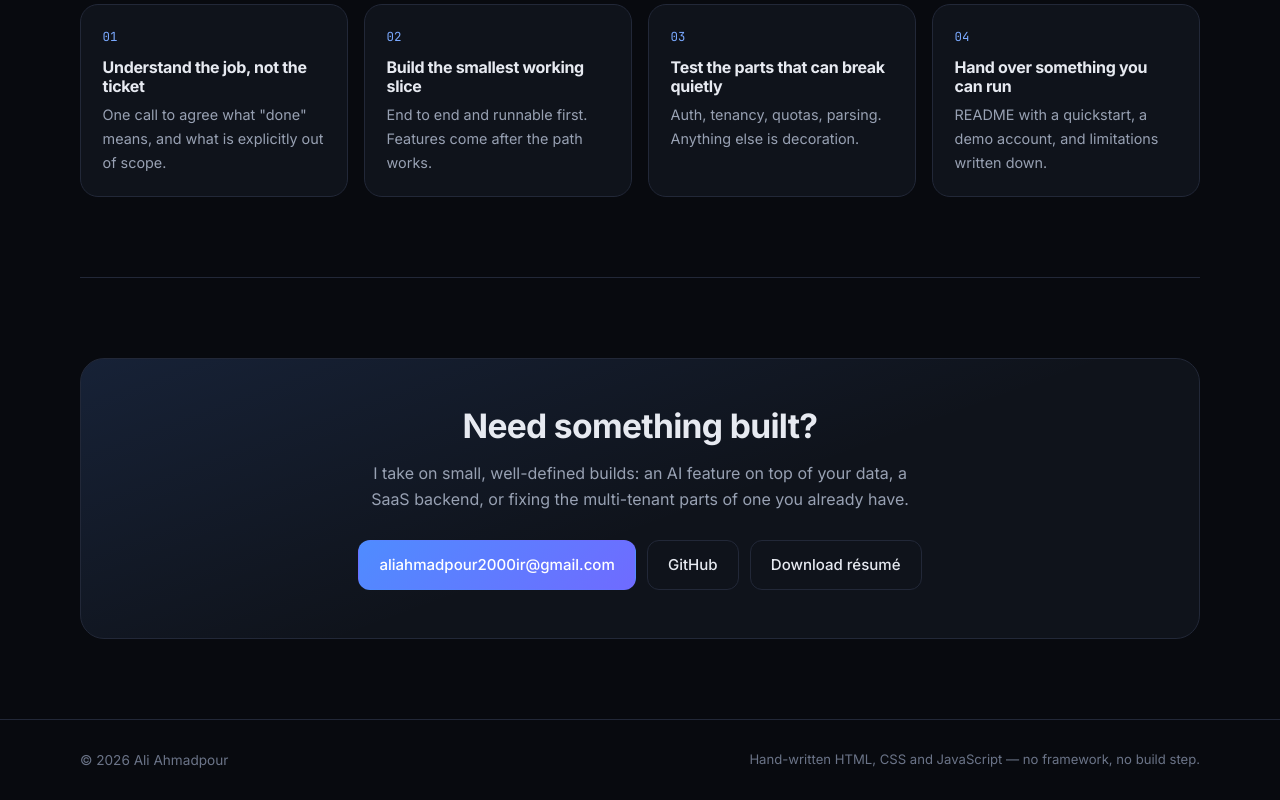
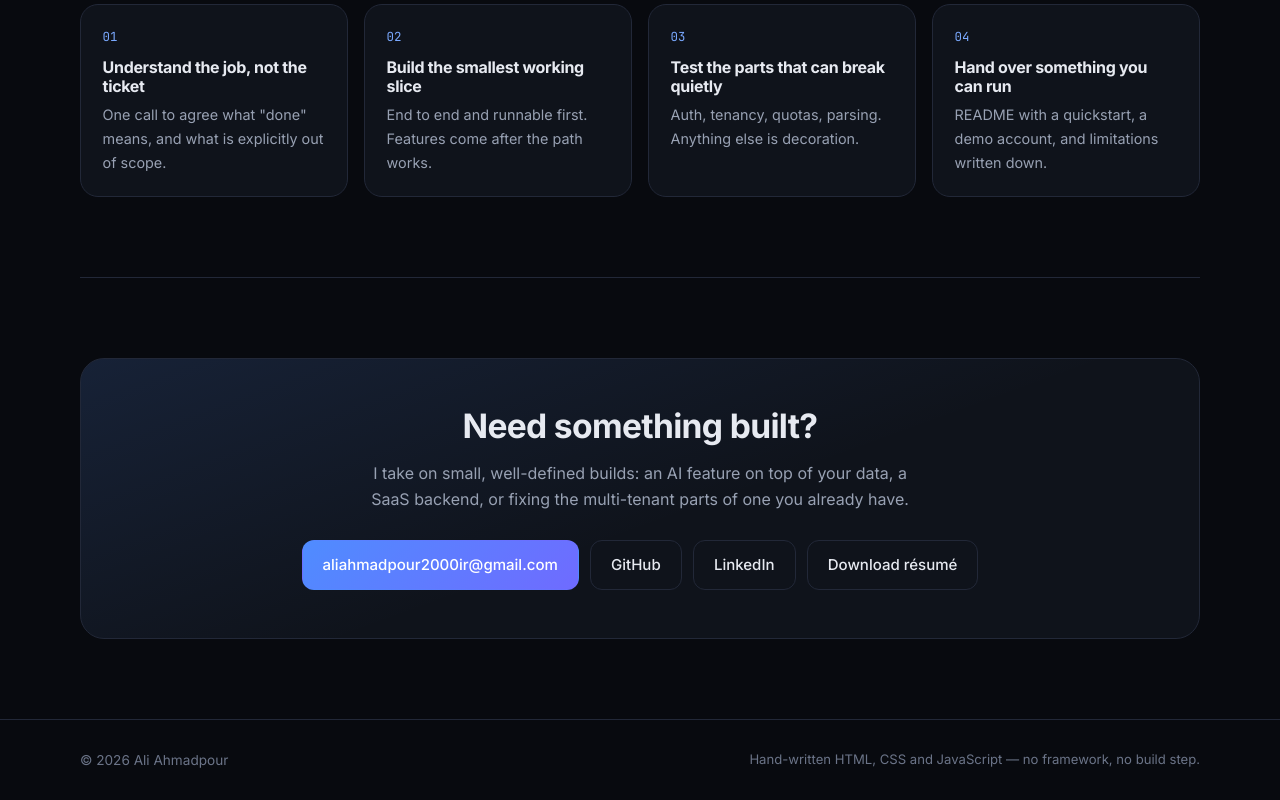
Before and after one commit to MrFox2000/portfolio-site, a plain HTML site: page index.html in a window 1280 px wide. Shown: the part 2822-3622 px from the top of the page. Drawn offline with Linux system fonts and the light colour scheme.

Commit message:
Add LinkedIn to the contact block

```diff
--- a/index.html
+++ b/index.html
@@ -276,6 +276,7 @@
           <div class="contact-actions">
             <a class="btn btn-primary" href="mailto:aliahmadpour2000ir@gmail.com">aliahmadpour2000ir@gmail.com</a>
             <a class="btn" href="https://github.com/MrFox2000" target="_blank" rel="noreferrer">GitHub</a>
+            <a class="btn" href="https://www.linkedin.com/in/ali-ahmadpour-dev/" target="_blank" rel="noreferrer">LinkedIn</a>
             <a class="btn" href="resume.pdf" download>Download résumé</a>
           </div>
         </div>
```
Also changed, not shown: docs/thumb-portfolio.png (added), docs/thumb-resume.png (added).
